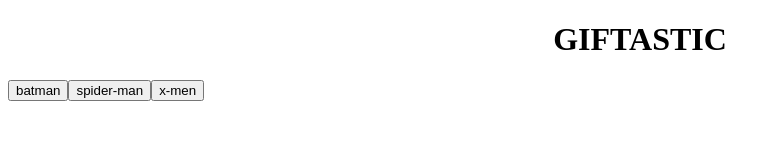
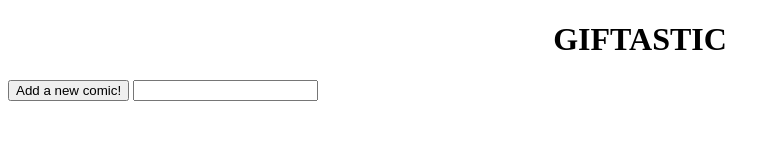
Before and after one commit to jonpking/Giftastic, a plain HTML site: page index.html in a window 1280 px wide. Shown: the whole page, without its empty margins (0-780 px from the left). Drawn offline with nearby package versions, Linux system fonts and the light colour scheme.

Commit message:
added functionality to type in a new comic and add it as a new button on the page via an input box

```diff
--- a/index.html
+++ b/index.html
@@ -11,11 +11,18 @@
 
 <body>
     <h1>GIFTASTIC</h1>
+    <form id="comic-form">
+        <!-- button adds new item to button array -->
+        <input id="add-comic" type="submit" value="Add a new comic!">
+        <input type="text" id="comic-input">
+    </form>
+    <br>
     <!-- gif buttons appear here -->
-    <div id="buttonArea"></div>
+    <div id="button-area"></div>
     <br>
     <!-- gifs appear here -->
-    <div id="gifArea"></div>
+    <div id="gif-area"></div>
+
     <script src="https://ajax.googleapis.com/ajax/libs/jquery/3.4.0/jquery.min.js"></script>
     <script src="assets/javascript/app.js"></script>
 </body>
```
